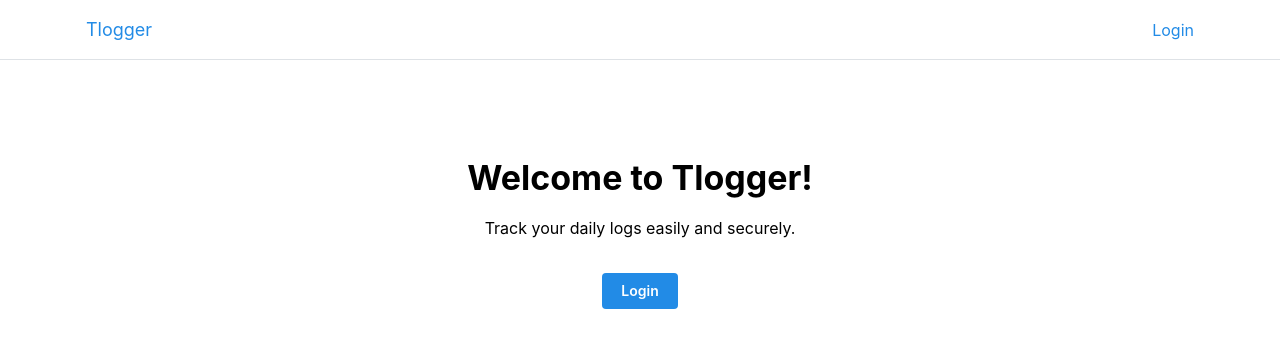
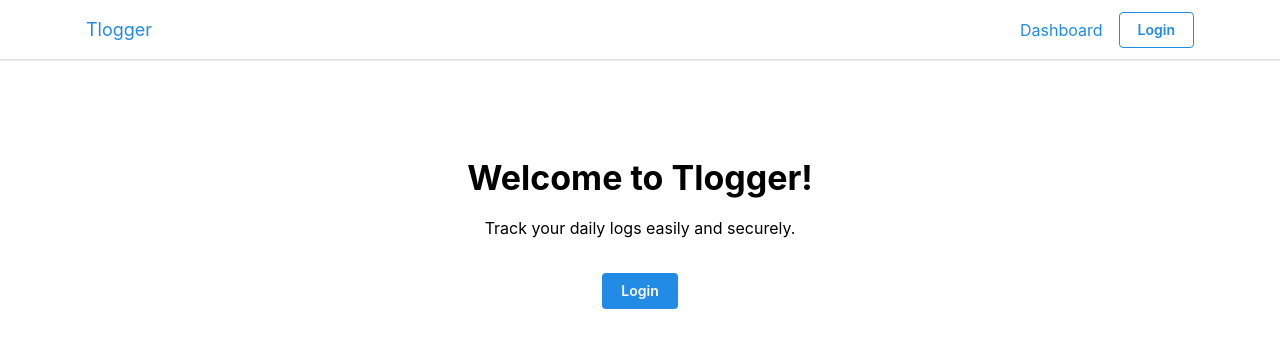
Before and after one commit to zhukovsergei/tlogger, a Next.js app in the folder app/frontend/: page / in a window 1280 px wide. Shown: the top 348 px of the page. Built offline with nearby package versions, Linux system fonts and the light colour scheme.

Commit message:
Added logout

```diff
--- a/app/frontend/app/layout.tsx
+++ b/app/frontend/app/layout.tsx
@@ -3,31 +3,22 @@ import '@mantine/dates/styles.css';
 
 import React from 'react';
 import { theme } from '@/theme';
-import { MantineProvider, AppShell, AppShellHeader, AppShellMain, Container, Group, Anchor } from '@mantine/core';
-import Link from 'next/link';
+import { MantineProvider, AppShell, AppShellHeader, AppShellMain } from '@mantine/core';
+import Navbar from '../components/Navbar/Navbar';
 
 export const metadata = {
   title: 'Tlogger',
   description: 'Track your daily logs easily and securely.',
 };
 
-export default function RootLayout({ children }) {
+export default function RootLayout({ children }: { children: React.ReactNode }) {
   return (
     <html lang="en">
       <body>
         <MantineProvider theme={theme}>
           <AppShell header={{ height: 60 }} padding="md">
             <AppShellHeader>
-              <Container size="lg" style={{ display: 'flex', justifyContent: 'space-between', alignItems: 'center', height: 60 }}>
-                <Anchor component={Link} href="/" size="lg" underline="never">
-                  Tlogger
-                </Anchor>
-                <Group>
-                  <Anchor component={Link} href="/login" size="md" underline="hover">
-                    Login
-                  </Anchor>
-                </Group>
-              </Container>
+              <Navbar />
             </AppShellHeader>
             <AppShellMain>
               {children}
--- a/app/frontend/components/Navbar/Navbar.tsx
+++ b/app/frontend/components/Navbar/Navbar.tsx
@@ -1,7 +1,28 @@
-import { Group, Container, Anchor, Box } from '@mantine/core';
+'use client';
+
+import { Group, Container, Anchor, Box, Button } from '@mantine/core';
 import Link from 'next/link';
+import { useEffect, useState } from 'react';
+import { useRouter } from 'next/navigation';
 
 export default function Navbar() {
+  const [isLoggedIn, setIsLoggedIn] = useState(false);
+  const router = useRouter();
+
+  useEffect(() => {
+    if (typeof window !== 'undefined') {
+      const token = localStorage.getItem('token');
+      console.log(token);
+      setIsLoggedIn(!!token);
+    }
+  }, []);
+
+  const handleLogout = () => {
+    localStorage.removeItem('token');
+    setIsLoggedIn(false);
+    router.push('/login');
+  };
+
   return (
     <Box component="nav" style={{ borderBottom: '1px solid #eee', marginBottom: 32 }}>
       <Container size="lg" style={{ display: 'flex', justifyContent: 'space-between', alignItems: 'center', height: 60 }}>
@@ -12,9 +33,15 @@ export default function Navbar() {
           <Anchor component={Link} href="/dashboard" size="md" underline="hover">
             Dashboard
           </Anchor>
-          <Anchor component={Link} href="/login" size="md" underline="hover">
-            Login
-          </Anchor>
+          {isLoggedIn ? (
+            <Button variant="outline" size="sm" onClick={handleLogout}>
+              Logout
+            </Button>
+          ) : (
+            <Button component={Link} href="/login" variant="outline" size="sm">
+              Login
+            </Button>
+          )}
         </Group>
       </Container>
     </Box>
```
